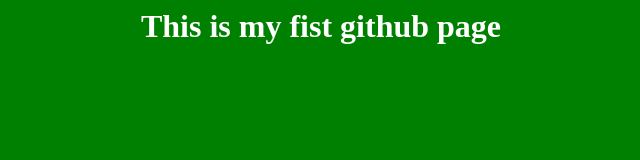
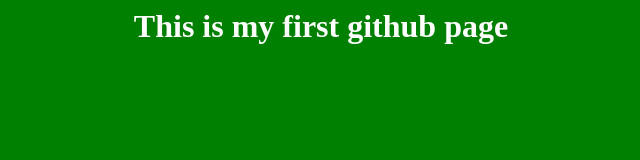
Before and after one commit to mosesag0813/Comet-Example, a plain HTML site: page index.html in a window 1280 px wide. Shown: the whole page, without its empty margins (319-959 px from the left). Drawn offline with Linux system fonts and the light colour scheme.

Commit message:
Update index.html

```diff
--- a/index.html
+++ b/index.html
@@ -3,7 +3,7 @@
     First Website
   </title>
   <body>
-  <h1>This is my fist github page</h1>
+  <h1>This is my first github page</h1>
   </body>
 
   <style>
```
